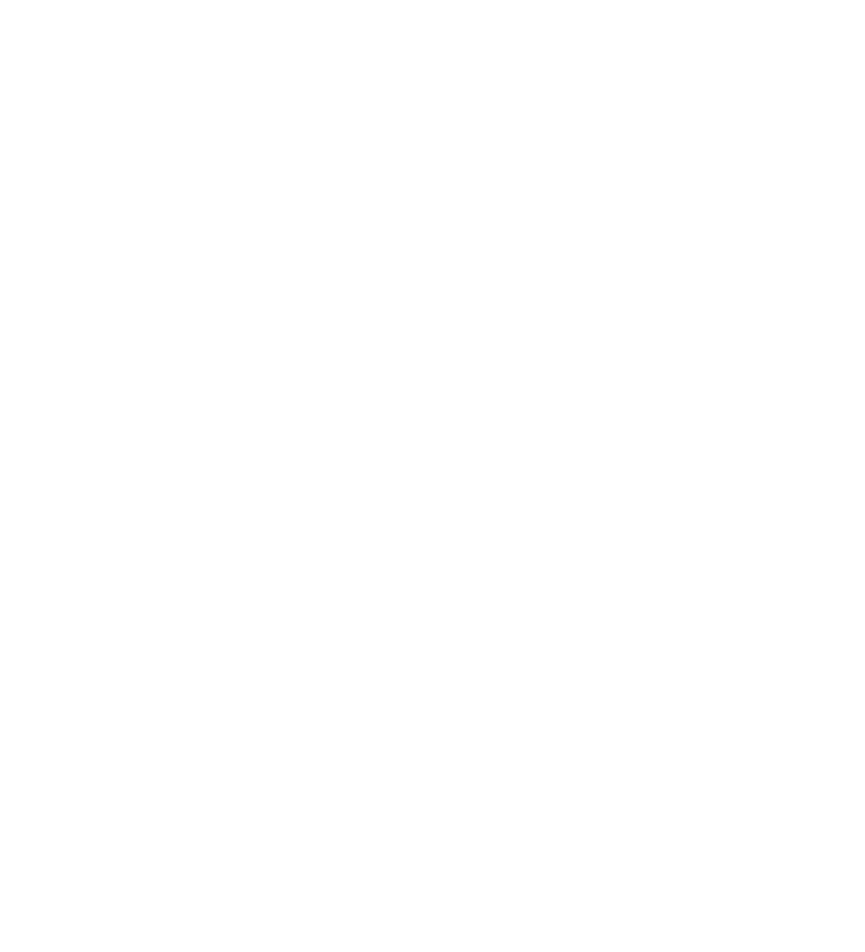
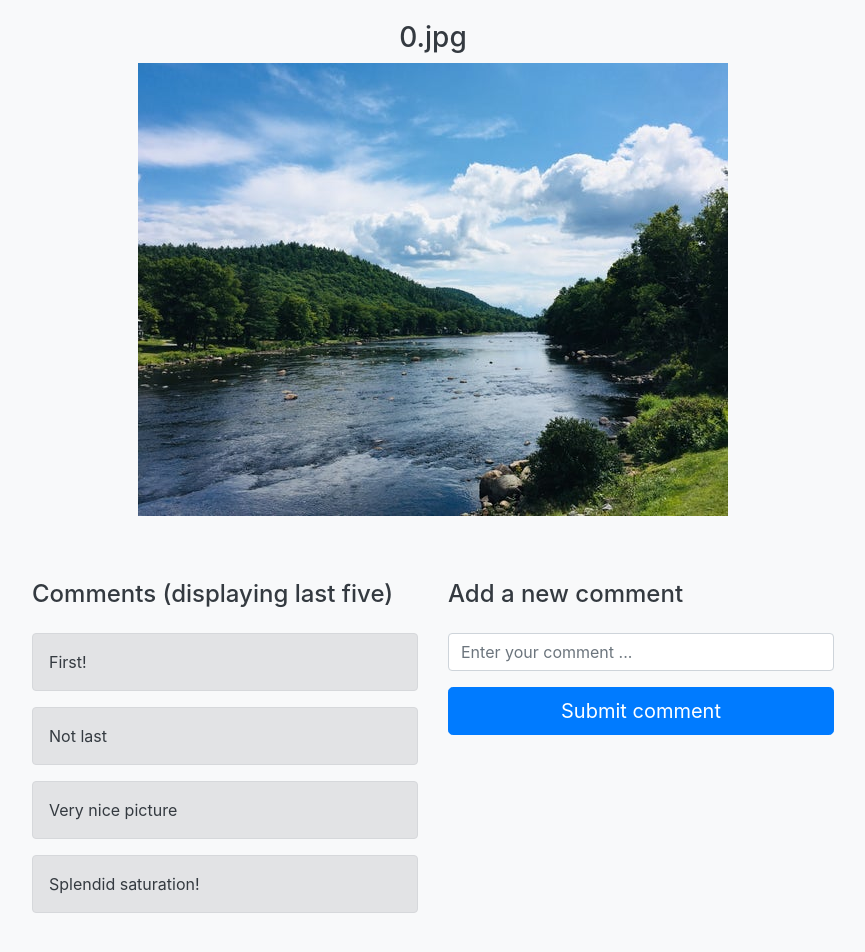
Before and after one commit to jkaske/azure-lab-web, a React (Create React App) app: page /photo/0 in a window 1280 px wide. Shown: the part 198-1150 px from the top of the page, without its empty margins (207-1072 px from the left). Before the commit the page ends 800 px from the top, so only its background shows below. Built offline with nearby package versions, Linux system fonts and the light colour scheme.

Commit message:
feat: add look and feel

```diff
--- a/package.json
+++ b/package.json
@@ -6,8 +6,13 @@
     "@types/node": "^12.0.0",
     "@types/react": "^17.0.0",
     "@types/react-dom": "^17.0.0",
+    "@types/react-router-dom": "^5.1.7",
+    "bootstrap": "^5.0.0-beta2",
+    "bs-custom-file-input": "^1.3.4",
     "react": "^17.0.1",
+    "react-bootstrap": "^1.4.3",
     "react-dom": "^17.0.1",
+    "react-router-dom": "^5.2.0",
     "react-scripts": "4.0.2",
     "typescript": "^4.1.2",
     "web-vitals": "^1.0.1"
--- a/public/index.html
+++ b/public/index.html
@@ -8,6 +8,12 @@
     <meta name="description" content="My Photo Album" />
     <link rel="apple-touch-icon" href="%PUBLIC_URL%/logo192.png" />
     <link rel="manifest" href="%PUBLIC_URL%/manifest.json" />
+    <link
+      rel="stylesheet"
+      href="https://maxcdn.bootstrapcdn.com/bootstrap/4.5.0/css/bootstrap.min.css"
+      integrity="sha384-9aIt2nRpC12Uk9gS9baDl411NQApFmC26EwAOH8WgZl5MYYxFfc+NcPb1dKGj7Sk"
+      crossorigin="anonymous"
+    />
     <title>My Photo Album</title>
   </head>
   <body>
--- a/src/App.tsx
+++ b/src/App.tsx
@@ -1,10 +1,44 @@
 import React from "react"
+import UploadImage from "./components/UploadImage"
+import { Container, Row, Col } from "react-bootstrap"
+import DisplayThumbnails from "./components/DisplayThumbnails"
+import { BrowserRouter, Switch, Route, Link } from "react-router-dom"
+import ViewImage from "./components/ViewImage"
 
 const App: React.FC = () => {
   return (
-    <div>
-      <p>My Photo Album</p>
-    </div>
+    <BrowserRouter>
+      <Container fluid className="w-75">
+        <Row>
+          <Col>
+            <Link to="/" style={{ textDecoration: "none" }}>
+              <h1 className="p-5 display-4 text-center">My Photo Album</h1>
+            </Link>
+          </Col>
+        </Row>
+        <Switch>
+          <Route path="/" exact>
+            <Row>
+              <Col>
+                <UploadImage />
+              </Col>
+            </Row>
+            <Row>
+              <Col>
+                <DisplayThumbnails />
+              </Col>
+            </Row>
+          </Route>
+          <Route path="/photo/:photoId">
+            <Row>
+              <Col>
+                <ViewImage />
+              </Col>
+            </Row>
+          </Route>
+        </Switch>
+      </Container>
+    </BrowserRouter>
   )
 }
 
--- /dev/null
+++ b/src/components/DisplayThumbnails.tsx
@@ -0,0 +1,26 @@
+import React from "react"
+import { Col, Image, Row } from "react-bootstrap"
+import { Link } from "react-router-dom"
+import nature from "../assets/nature.jpg"
+
+const DisplayThumbnails: React.FC = () => {
+  return (
+    <div className="p-5 mb-2 bg-light text-dark">
+      <h2>My photos</h2>
+      <p className="fw-lighter">Click on a photo to view comments</p>
+      <Row>
+        <Col className="text-center">
+          {[...Array(33)].map((num, idx) => {
+            return (
+              <Link to={`/photo/${idx}`} key={idx}>
+                <Image src={nature} width="171" thumbnail />
+              </Link>
+            )
+          })}
+        </Col>
+      </Row>
+    </div>
+  )
+}
+
+export default DisplayThumbnails
--- /dev/null
+++ b/src/components/UploadImage.tsx
@@ -0,0 +1,44 @@
+import React, { useState } from "react"
+import { Button, Form } from "react-bootstrap"
+
+const UploadImage: React.FC = () => {
+  const [selectedFile, setSelectedFile] = useState<File>()
+
+  const onFileChange = (event: React.ChangeEvent<HTMLInputElement>) => {
+    const fileList = event.target.files
+    if (!fileList) return
+    setSelectedFile(fileList[0])
+  }
+
+  const onSubmitForm = () => {
+    if (selectedFile) {
+      const formData = new FormData()
+      formData.append("image", selectedFile, selectedFile.name)
+      // axios.post("url", formData)
+    }
+  }
+
+  return (
+    <div className="p-5 mb-2 bg-light text-dark">
+      <Form>
+        <h2>Upload a new photo</h2>
+        <Form.Group>
+          <input
+            accept="image/*"
+            className="form-control form-control-lg"
+            id="photo"
+            name="photo"
+            multiple={false}
+            type="file"
+            onChange={onFileChange}
+          />
+        </Form.Group>
+        <Button onClick={onSubmitForm} variant="secondary" size="lg" block>
+          Submit photo
+        </Button>
+      </Form>
+    </div>
+  )
+}
+
+export default UploadImage
--- /dev/null
+++ b/src/components/ViewImage.tsx
@@ -0,0 +1,74 @@
+import React, { useEffect, useState } from "react"
+import {
+  Alert,
+  Col,
+  Container,
+  Image,
+  Row,
+  Form,
+  Button,
+} from "react-bootstrap"
+import { useParams } from "react-router-dom"
+import nature from "../assets/nature.jpg"
+
+interface RouteParams {
+  photoId: string
+}
+
+const FAKE_COMMENTS = [
+  "First!",
+  "Not last",
+  "Very nice picture",
+  "Splendid saturation!",
+]
+
+const ViewImage: React.FC = () => {
+  const { photoId } = useParams<RouteParams>()
+  const [comments, setComments] = useState<string[]>([])
+
+  useEffect(() => {
+    setComments(FAKE_COMMENTS)
+  }, [])
+
+  return (
+    <Container className="p-5 mb-2 bg-light text-dark">
+      <Row className="text-center">
+        <Col>
+          <h3>{photoId}.jpg</h3>
+        </Col>
+      </Row>
+      <Row className="text-center">
+        <Col>
+          <Image className="image-class-name" src={nature} />
+        </Col>
+      </Row>
+      <Row className="p-3 mt-5">
+        <Col>
+          <h4>Comments (displaying last five)</h4>
+          <div className="pt-3">
+            {comments.map((comment, idx) => {
+              return (
+                <Alert key={idx} className="p-3 text-dark" variant="secondary">
+                  {comment}
+                </Alert>
+              )
+            })}
+          </div>
+        </Col>
+        <Col>
+          <h4>Add a new comment</h4>
+          <Form className="pt-3">
+            <Form.Group controlId="formBasicEmail">
+              <Form.Control placeholder="Enter your comment ..." />
+            </Form.Group>
+            <Button variant="primary" type="submit" size="lg" block>
+              Submit comment
+            </Button>
+          </Form>
+        </Col>
+      </Row>
+    </Container>
+  )
+}
+
+export default ViewImage
```
Also changed, not shown: src/api/backend.ts (added, +22 -0 lines), src/assets/nature.jpg (added), 1 other file (tests, documents, lock files or other folders).
